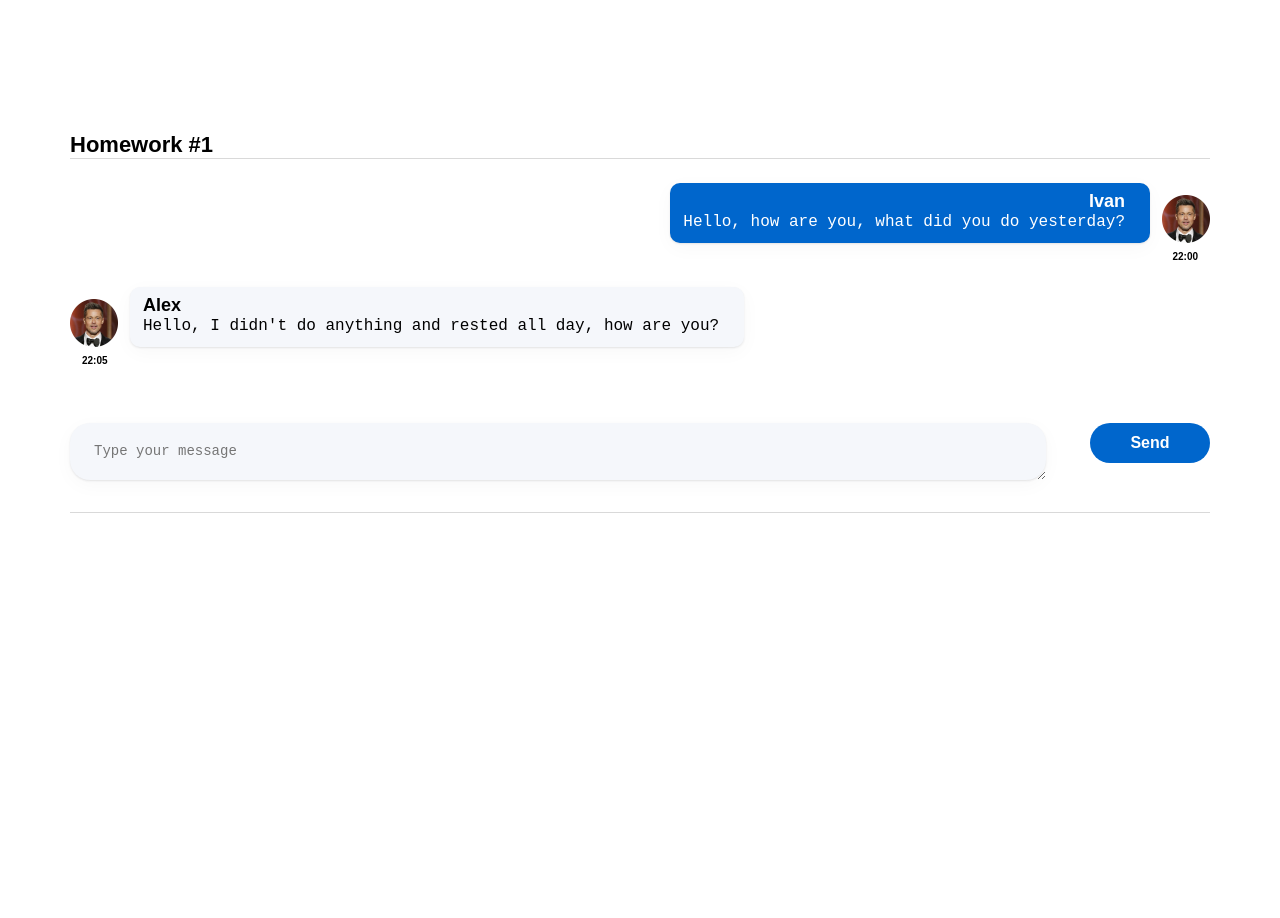
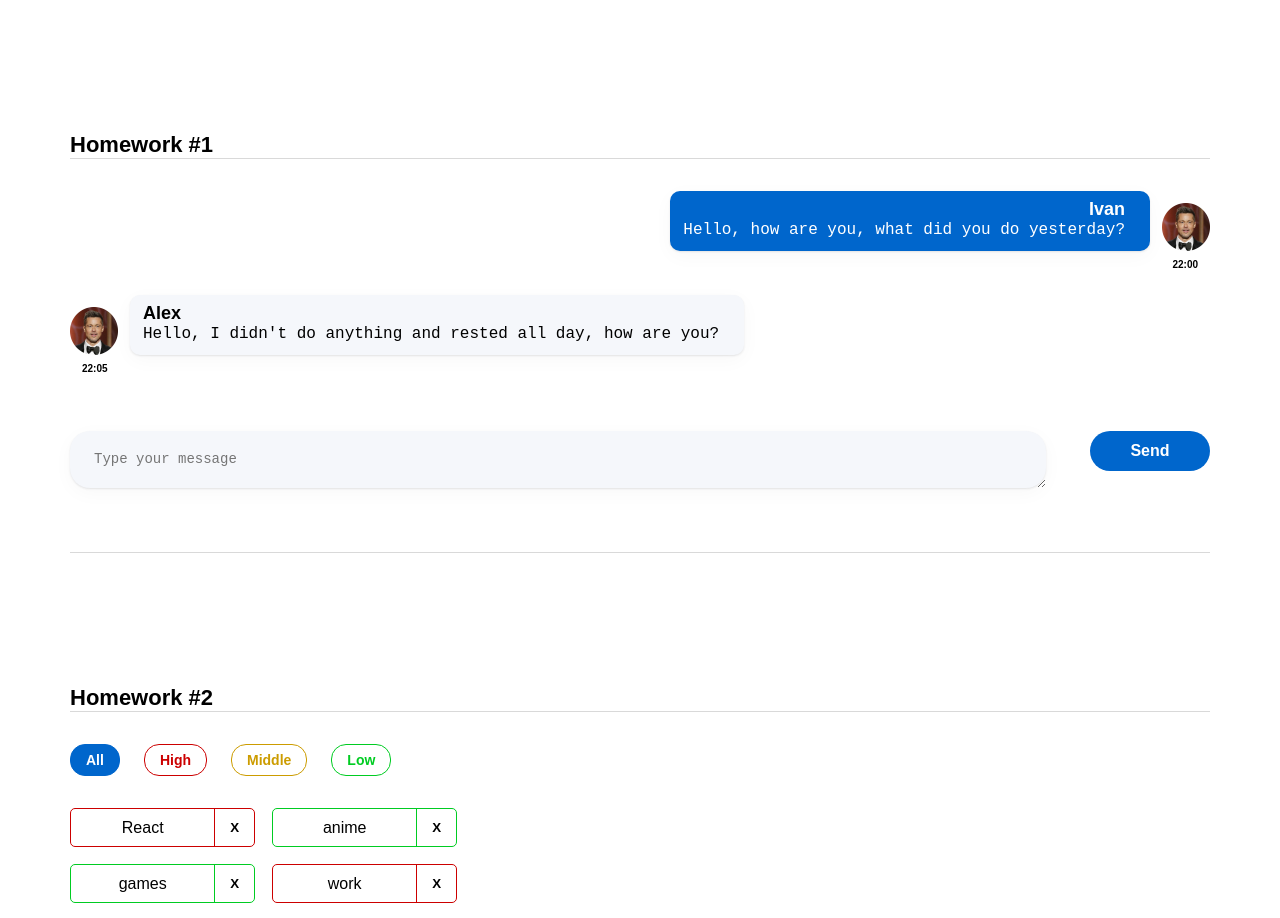
Before and after one commit to springevidence/Homework01, a React (Create React App) app: page /#/ in a window 1280 px wide. Shown: the top 918 px of the page. Before the commit the page ends 800 px from the top, so only its background shows below. Built offline with nearby package versions, Linux system fonts and the light colour scheme.

Commit message:
added new components Affairs and Affair

```diff
--- a/package.json
+++ b/package.json
@@ -16,7 +16,7 @@
     "@types/react-dom": "18.0.6",
     "@types/uuid": "8.3.4",
     "axios": "0.27.2",
-    "gh-pages": "4.0.0",
+    "gh-pages": "^5.0.0",
     "react": "18.2.0",
     "react-dom": "18.2.0",
     "react-redux": "8.0.4",
--- a/public/index.html
+++ b/public/index.html
@@ -24,7 +24,7 @@
       work correctly both with client-side routing and a non-root public URL.
       Learn how to configure a non-root public URL by running `npm run build`.
     -->
-    <title>React App</title>
+    <title>Homework</title>
   </head>
   <body>
     <noscript>You need to enable JavaScript to run this app.</noscript>
--- a/src/s1-main/App.module.css
+++ b/src/s1-main/App.module.css
@@ -11,6 +11,8 @@
     flex-direction: column;
     border-bottom: 1px solid #D9D9D9;
     border-top: 1px solid #D9D9D9;
+    padding-top: 32px;
+    padding-bottom: 32px;
 }
 
 .hwTitle {
--- a/src/s1-main/App.tsx
+++ b/src/s1-main/App.tsx
@@ -1,13 +1,14 @@
 import React from 'react'
 import s from './App.module.css'
 import HW1 from '../s2-homeworks/hw01/HW1'
+import HW2 from "../s2-homeworks/hw02/HW2";
 
 function App() {
     return (
         <div className={s.App}>
             <HW1/>
             {/*раскомментировать по ходу выполнения*/}
-            {/*<HW2/>*/}
+            <HW2/>
             {/*<HW3/>*/}
             {/*<HW4/>*/}
 
--- a/src/s2-homeworks/hw01/message/Message.module.css
+++ b/src/s2-homeworks/hw01/message/Message.module.css
@@ -1,6 +1,5 @@
 .message {
     display: flex;
-    padding-top: 24px;
     flex-direction: column;
 }
 
@@ -16,6 +15,7 @@
 }
 
 .text {
+    word-wrap: break-word;
     display: flex;
     flex-direction: column;
     padding: 7px 25px 8px 13px;
--- a/src/s2-homeworks/hw02/HW2.tsx
+++ b/src/s2-homeworks/hw02/HW2.tsx
@@ -3,30 +3,30 @@ import Affairs from './affairs/Affairs'
 import s2 from '../../s1-main/App.module.css'
 
 /*
-* 1 - описать типы AffairPriorityType, AffairType
-* 2 - указать нужный тип для defaultAffairs
-* 3 - дописать типы и логику функции filterAffairs и проверить её тестами
-* 4 - выполнить пункт 3 для функции deleteAffair
-* 5 - указать нужный тип в useState с affairs
-* 6 - дописать тип и логику функции deleteAffairCallback
-* 7 - в файле Affairs.tsx дописать типизацию пропсов
-* 8 - в файле Affairs.tsx дописать логику функций setAll, setHigh, setMiddle, setLow
-* 9 - в файле Affair.tsx дописать типизацию пропсов
-* 10 - в файле Affair.tsx дописать функции deleteCallback и использовать
-* 11 - в файле Affair.tsx отобразить приходящие данные
+* 1 - описать типы AffairPriorityType, AffairType +
+* 2 - указать нужный тип для defaultAffairs +
+* 3 - дописать типы и логику функции filterAffairs и проверить её тестами +
+* 4 - выполнить пункт 3 для функции deleteAffair +
+* 5 - указать нужный тип в useState с affairs +
+* 6 - дописать тип и логику функции deleteAffairCallback +
+* 7 - в файле Affairs.tsx дописать типизацию пропсов +
+* 8 - в файле Affairs.tsx дописать логику функций setAll, setHigh, setMiddle, setLow +
+* 9 - в файле Affair.tsx дописать типизацию пропсов +
+* 10 - в файле Affair.tsx дописать функции deleteCallback и использовать +
+* 11 - в файле Affair.tsx отобразить приходящие данные +
 * */
 
 // types
-export type AffairPriorityType = any // need to fix any
+export type AffairPriorityType = 'high' | 'low' | 'middle' // need to fix any +
 export type AffairType = {
-    _id: any // need to fix any
-    name: any // need to fix any
+    _id: number // need to fix any +
+    name: string // need to fix any +
     priority: AffairPriorityType
 }
 export type FilterType = 'all' | AffairPriorityType
 
 // constants
-const defaultAffairs: any = [ // need to fix any
+const defaultAffairs: Array<AffairType> = [ // need to fix any +
     {_id: 1, name: 'React', priority: 'high'}, // студенты могут изменить содержимое name и количество элементов в массиве, ...priority не менять!
     {_id: 2, name: 'anime', priority: 'low'},
     {_id: 3, name: 'games', priority: 'low'},
@@ -35,22 +35,36 @@ const defaultAffairs: any = [ // need to fix any
 ]
 
 // pure helper functions
-export const filterAffairs = (affairs: any, filter: any): any => { // need to fix any
+export const filterAffairs = (affairs: Array<AffairType>, filter: FilterType): Array<AffairType> => { // need to fix any
+    switch (filter) {
+        case "high":
+            return affairs.filter(a => a.priority === 'high')
+        case "middle":
+            return affairs.filter(a => a.priority === 'middle')
+        case "low":
+            return affairs.filter(a => a.priority === 'low')
+        default:
+            return affairs
+    }
+    // need to fix +
+}
+const setFilter = (filter: FilterType) => {
+    setFilter(filter)
+}
+export const deleteAffair = (affairs: Array<AffairType>, id: number): Array<AffairType> => { // need to fix any
+    const  deletedAffair = affairs.filter((a) => a._id !== id);
+    console.log(affairs, id);
+    return deletedAffair // need to fix +
 
-
-    return affairs // need to fix
-}
-export const deleteAffair = (affairs: any, _id: any): any => { // need to fix any
-
-    return affairs // need to fix
 }
 
 function HW2() {
-    const [affairs, setAffairs] = useState<any>(defaultAffairs) // need to fix any
+    const [affairs, setAffairs] = useState<Array<AffairType>>(defaultAffairs) // need to fix any
     const [filter, setFilter] = useState<FilterType>('all')
 
     const filteredAffairs = filterAffairs(affairs, filter)
-    const deleteAffairCallback = (_id: any) => { // need to fix any
+    const deleteAffairCallback = (id: number) => { // need to fix any
+        setAffairs(deleteAffair(affairs, id))
         // need to fix
     }
 
--- a/src/s2-homeworks/hw02/affairs/Affairs.tsx
+++ b/src/s2-homeworks/hw02/affairs/Affairs.tsx
@@ -4,24 +4,28 @@ import {AffairType, FilterType} from '../HW2'
 import s from './Affairs.module.css'
 
 type AffairsPropsType = {
-    data: any // need to fix any
-    setFilter: any
-    deleteAffairCallback: any
+    data: Array<AffairType> // need to fix any
+    setFilter: (filter: FilterType) => void
+    deleteAffairCallback: (id: number) => void
     filter: FilterType
 }
 
 function Affairs(props: AffairsPropsType) {
     const setAll = () => {
-        // need to fix
+        props.setFilter('all')
+        // need to fix +
     }
     const setHigh = () => {
-        // need to fix
+        props.setFilter('high')
+        // need to fix +
     }
     const setMiddle = () => {
-        // need to fix
+        props.setFilter('middle')
+        // need to fix +
     }
     const setLow = () => {
-        // need to fix
+        props.setFilter('low')
+        // need to fix +
     }
 
     const cnAll = s.button + ' ' + s.all + (props.filter === 'all' ? ' ' + s.active : '')
--- a/src/s2-homeworks/hw02/affairs/affair/Affair.tsx
+++ b/src/s2-homeworks/hw02/affairs/affair/Affair.tsx
@@ -6,12 +6,14 @@ import s2 from '../Affairs.module.css'
 type AffairPropsType = {
     // key не нужно типизировать
     affair: AffairType
-    deleteAffairCallback: any // need to fix any
+    deleteAffairCallback: (id: number) => void // need to fix any
 }
 
 function Affair(props: AffairPropsType) {
     const deleteCallback = () => {
-        // need to fix
+        props.deleteAffairCallback(props.affair._id)
+        // console.log(props.affair._id)
+        // need to fix +
     }
 
     const nameClass = s.name + ' ' + s2[props.affair.priority]
@@ -25,7 +27,7 @@ function Affair(props: AffairPropsType) {
         >
             <div id={'hw2-name-' + props.affair._id} className={nameClass}>
                 {/*создаёт студент*/}
-
+                {props.affair.name}
                 {/**/}
             </div>
             <div id={'hw2-priority-' + props.affair._id} hidden>
@@ -35,8 +37,8 @@ function Affair(props: AffairPropsType) {
             <button
                 id={'hw2-button-delete-' + props.affair._id}
                 className={buttonClass}
+                onClick={deleteCallback}
                 // need to fix
-
             >
                 {/*текст кнопки могут изменить студенты*/}
                 X
```
Also changed, not shown: 1 other file (tests, documents, lock files or other folders).
